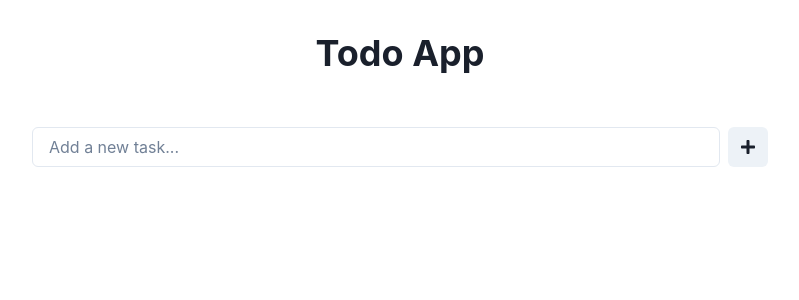
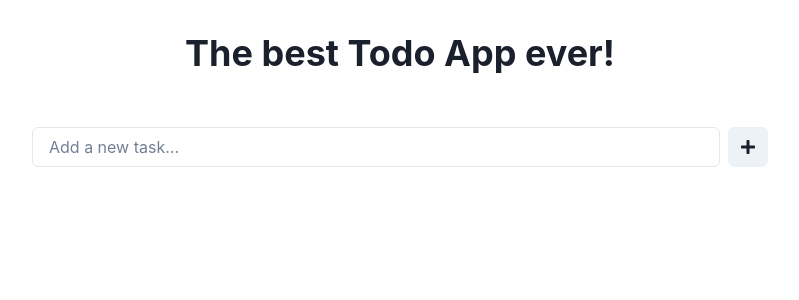
Before and after one commit to GPT-Engineer-App-Dev/action-item-tracker, a React (Vite) app: page / in a window 1280 px wide. Shown: the top 300 px of the page, without its empty margins (240-1039 px from the left). Built offline with nearby package versions, Linux system fonts and the light colour scheme.

Commit message:
Update Index.jsx

```diff
--- a/src/pages/Index.jsx
+++ b/src/pages/Index.jsx
@@ -32,7 +32,7 @@ const Index = () => {
   return (
     <Container maxW="container.md" py={8}>
       <VStack spacing={8}>
-        <Heading as="h1" size="xl" textAlign="center" mb={5}>Todo App</Heading>
+        <Heading as="h1" size="xl" textAlign="center" mb={5}>The best Todo App ever!</Heading>
         <Flex as="form" onSubmit={(e) => { e.preventDefault(); addTask(); }} width="100%">
           <Input
             placeholder="Add a new task..."
```
